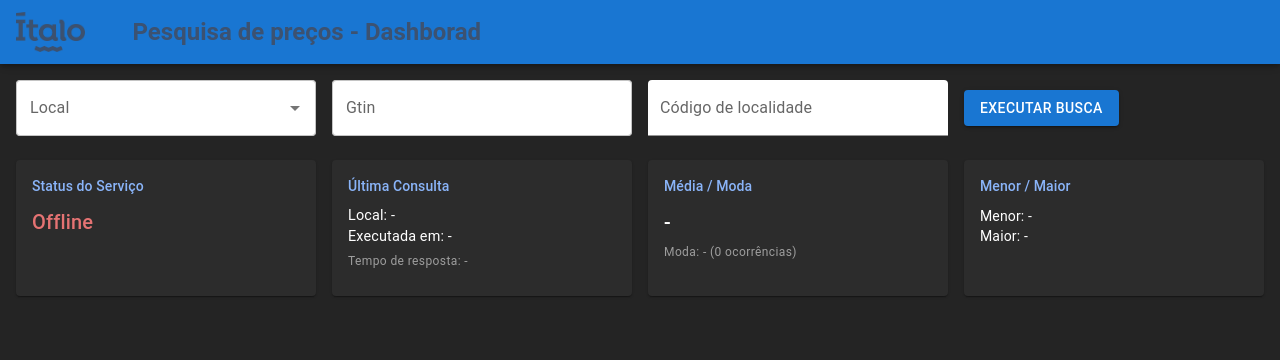
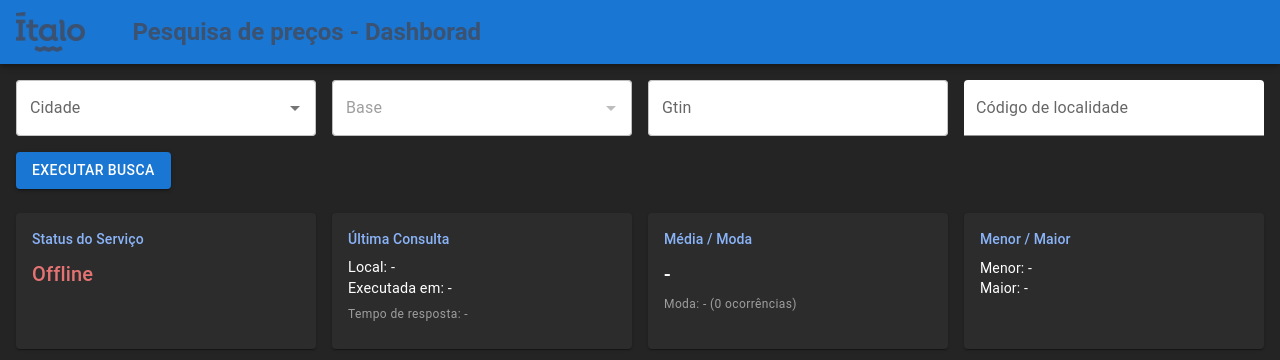
Before and after one commit to Grupo-Italo/Menor-Preco, a React (Vite) app: page / in a window 1280 px wide. Shown: the top 360 px of the page. Built offline with nearby package versions, Linux system fonts and the light colour scheme.

Commit message:
Criado novo hook e chamadas get da api

```diff
--- a/src/components/Search.jsx
+++ b/src/components/Search.jsx
@@ -1,38 +1,61 @@
 import TextField from '@mui/material/TextField';
 import Autocomplete from '@mui/material/Autocomplete';
-import baselocais from '../data/baselocais';
 import { Button, Box } from '@mui/material';
 import { useState, useEffect } from 'react';
-import { useQuery } from '@tanstack/react-query';
+import { useApi } from '../hooks/useApi';
 
 export function Search({ onDataFetched }) {
-    const [selectedLocal, setSelectedLocal] = useState(null);
+    const [selectedCidade, setSelectedCidade] = useState(null);
+    const [selectedBase, setSelectedBase] = useState(null);
     const [codigoLocalidade, setCodigoLocalidade] = useState('');
     const [gtin, setGtin] = useState('');
     const [shouldFetch, setShouldFetch] = useState(false);
-    const [dataFetched, setDataFetched] = useState(null);
+    const [openAutocomplete, setOpenAutocomplete] = useState(false);
+    const [shouldFetchBases, setShouldFetchBases] = useState(false);
 
-    const handleLocalChange = (event, newValue) => {
-        setSelectedLocal(newValue);
-        setCodigoLocalidade(newValue ? newValue.local : '');
+    const { data: cidades = [], isLoading: loadingCidades } = useApi(
+        'cidades',
+        'http://localhost:5432/italoBases/cities',
+        { enabled: openAutocomplete }
+    );
+
+    const { data: bases = [], isLoading: loadingBases } = useApi(
+        'bases',
+        'http://localhost:5432/italoBases/bases',
+        {
+            enabled: shouldFetchBases && !!selectedCidade,
+            params: { name: selectedCidade?.cidade }
+        }
+    );
+
+    const { data, isLoading, error } = useApi(
+        'menor-preco',
+        'https://menorpreco.notaparana.pr.gov.br/api/v1/produtos',
+        {
+            enabled: shouldFetch && !!codigoLocalidade && !!gtin,
+            params: { local: codigoLocalidade, gtin }
+        }
+    );
+
+    const handleCidadeChange = (event, newValue) => {
+        setSelectedCidade(newValue);
+        setSelectedBase(null);
+        setCodigoLocalidade('');
+        if (newValue) {
+            setShouldFetchBases(true);
+        } else {
+            setShouldFetchBases(false);
+        }
+    };
+
+    const handleBaseChange = (event, newValue) => {
+        setSelectedBase(newValue);
+        setCodigoLocalidade(newValue ? newValue.geohash : '');
     };
 
     const handleGtinChange = (event) => {
         setGtin(event.target.value);
     };
-
-    const { data, isLoading, error } = useQuery({
-        queryKey: ['menor-preco', codigoLocalidade, gtin],
-        queryFn: async () => {
-            const url = `https://menorpreco.notaparana.pr.gov.br/api/v1/produtos?local=${codigoLocalidade}&gtin=${gtin}`;
-            const response = await fetch(url);
-            if (!response.ok) {
-                throw new Error('Erro ao buscar dados');
-            }
-            return response.json();
-        },
-        enabled: shouldFetch && !!codigoLocalidade && !!gtin,
-    });
 
     useEffect(() => {
         if (data && onDataFetched) {
@@ -41,8 +64,8 @@ export function Search({ onDataFetched }) {
     }, [data, onDataFetched]);
 
     const handleBuscar = () => {
-        if (!selectedLocal || !gtin) {
-            alert('Por favor, preencha o local e o GTIN');
+        if (!selectedCidade || !selectedBase || !gtin) {
+            alert('Por favor, preencha a cidade, base e o GTIN');
             return;
         }
         setShouldFetch(true);
@@ -55,16 +78,39 @@ export function Search({ onDataFetched }) {
 
             <Autocomplete
                 disablePortal
-                options={baselocais}
+                options={cidades}
+                loading={loadingCidades}
+                getOptionLabel={(option) => option.cidade || ''}
+                isOptionEqualToValue={(option, value) => option.cidade === value.cidade}
+                onOpen={() => setOpenAutocomplete(true)}
+                onClose={() => setOpenAutocomplete(false)}
                 sx={{
                     width: 300,
                     '& .MuiOutlinedInput-root': {
                         backgroundColor: 'white',
                     }
                 }}
-                value={selectedLocal}
-                onChange={handleLocalChange}
-                renderInput={(params) => <TextField {...params} label="Local" />}
+                value={selectedCidade}
+                onChange={handleCidadeChange}
+                renderInput={(params) => <TextField {...params} label="Cidade" />}
+            />
+
+            <Autocomplete
+                disablePortal
+                disabled={!selectedCidade}
+                options={bases}
+                loading={loadingBases}
+                getOptionLabel={(option) => option.nome || ''}
+                isOptionEqualToValue={(option, value) => option.geohash === value.geohash}
+                sx={{
+                    width: 300,
+                    '& .MuiOutlinedInput-root': {
+                        backgroundColor: 'white',
+                    }
+                }}
+                value={selectedBase}
+                onChange={handleBaseChange}
+                renderInput={(params) => <TextField {...params} label="Base" />}
             />
             <TextField
                 id="outlined-basic"
--- a/src/data/baselocais.js
+++ /dev/null
@@ -1,6 +0,0 @@
-const baselocais = [
-  { label: 'Francisco Beltrão', local: "6g678srwp" },
-  { label: 'Pato Branco', local: "6g6dc3jcw" },
-];
-
-export default baselocais;
--- /dev/null
+++ b/src/hooks/useApi.js
@@ -0,0 +1,22 @@
+import { useQuery } from '@tanstack/react-query';
+
+export const useApi = (queryKey, url, options = {}) => {
+    const { enabled = true, params = {} } = options;
+
+    const buildUrl = () => {
+        const queryParams = new URLSearchParams(params).toString();
+        return queryParams ? `${url}?${queryParams}` : url;
+    };
+
+    return useQuery({
+        queryKey: [queryKey, params],
+        queryFn: async () => {
+            const response = await fetch(buildUrl());
+            if (!response.ok) {
+                throw new Error(`Erro ao buscar dados de ${queryKey}`);
+            }
+            return response.json();
+        },
+        enabled,
+    });
+};
```
